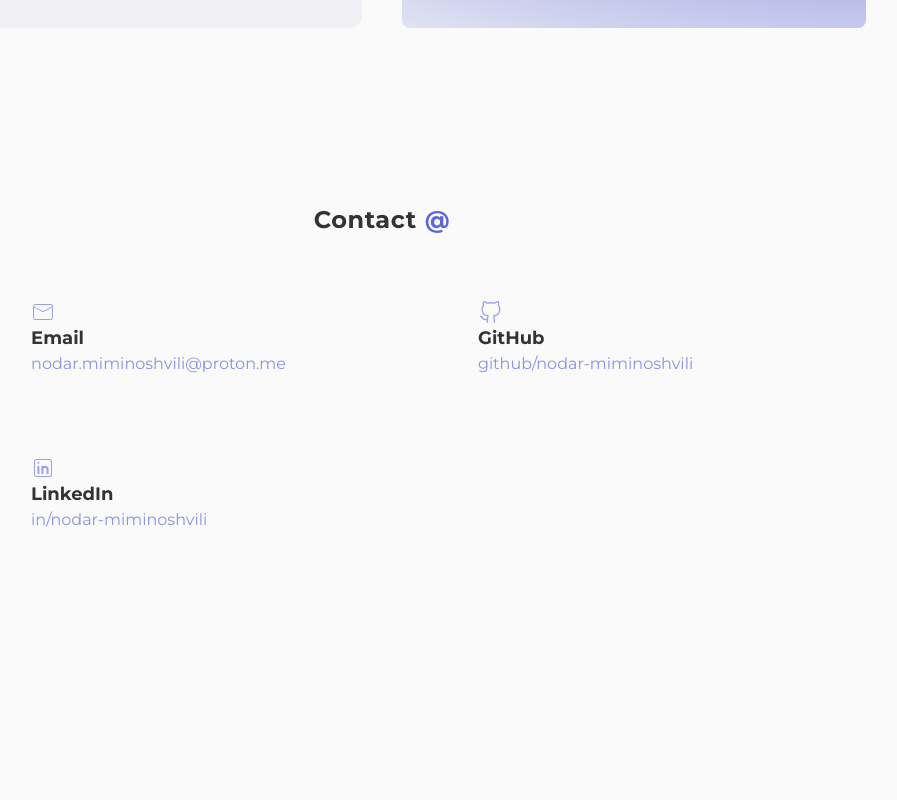
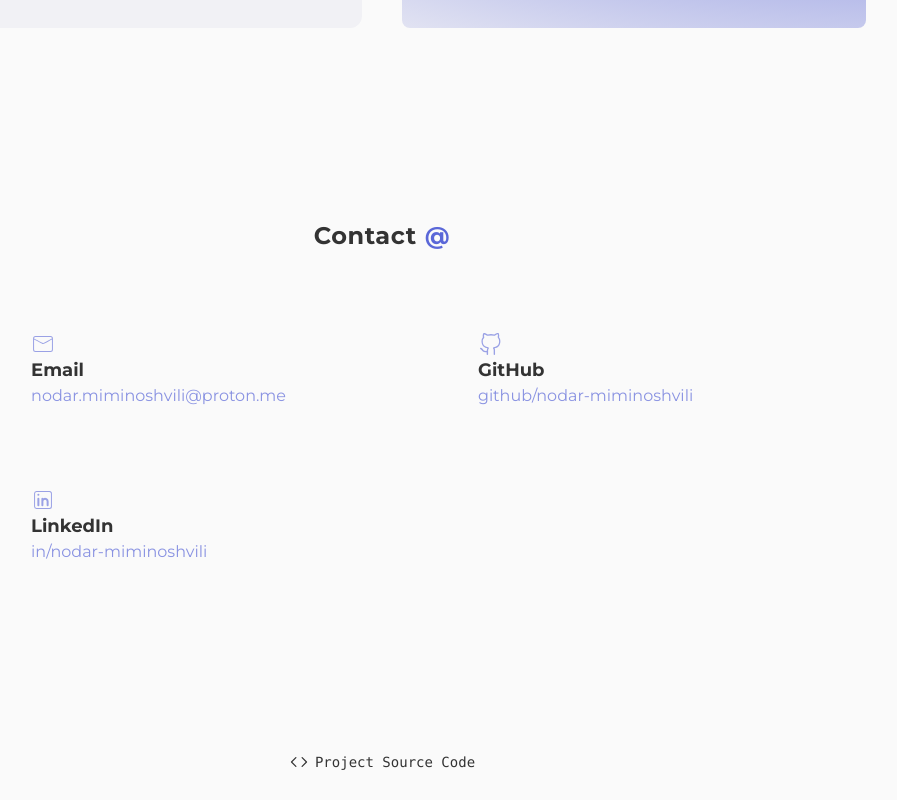
Before and after one commit to nodar-miminoshvili/portfolio, a Next.js app: page / in a window 1280 px wide. Shown: the part 1792-2592 px from the top of the page, without its empty margins (258-1155 px from the left). Before the commit the page ends 2468 px from the top, so only its background shows below. Built offline with nearby package versions, Linux system fonts and the light colour scheme; no server answers.

Commit message:
Add footer

```diff
--- a/app/components/Contact/Contact.tsx
+++ b/app/components/Contact/Contact.tsx
@@ -27,11 +27,11 @@ const contactLinks = [
 
 const Contact = () => {
   return (
-    <section className="mt-16 py-8 ">
+    <section className="mt-4 xs:mt-20 py-8 ">
       <h4 className="text-center text-2xl font-bold tracking-wide after:content-['@'] after:text-[--accent-color] after:ml-2">
         Contact
       </h4>
-      <ul className="py-12 grid md:grid-cols-[1fr,1fr] gap-12 w-fit mx-auto gap-x-40 ">
+      <ul className="py-16 grid md:grid-cols-[1fr,1fr] gap-12 w-fit mx-auto gap-x-40 ">
         {contactLinks.map((linkDetails, idx) => (
           <ContactLink key={idx} linkDetails={linkDetails} />
         ))}
--- /dev/null
+++ b/app/components/Footer/Footer.tsx
@@ -0,0 +1,20 @@
+import { BsCode as TagIcon } from 'react-icons/bs';
+
+const Footer = () => {
+  return (
+    <footer className="py-7">
+      <a
+        href="https://github.com/nodar-miminoshvili/portfolio"
+        target="_blank"
+        rel="noopener noreferrer"
+        className="w-fit mx-auto flex items-center justify-center gap-1.5 font-mono text-sm font-medium
+        hover:text-[--accent-color] group transition-colors"
+      >
+        <TagIcon className="text-xl group-hover:text-[tomato] transition-colors" /> Project Source
+        Code
+      </a>
+    </footer>
+  );
+};
+
+export default Footer;
--- a/app/components/Projects/GithubLink.tsx
+++ b/app/components/Projects/GithubLink.tsx
@@ -9,8 +9,8 @@ const GithubLink = () => {
         rel="noopener noreferrer"
         className="h-full grid place-content-center text-center"
       >
-        <GithubIcon className="text-6xl xs:text-8xl text-white mx-auto  mb-4 transition-colors duration-500 group-hover:text-black" />
-        <p className="text-xl xs:text-2xl font-semibold text-[--accent-color] text-white text-center leading-relaxed">
+        <GithubIcon className="text-6xl md:text-8xl text-white mx-auto  mb-4 transition-colors duration-500 group-hover:text-black" />
+        <p className="text-xl md:text-2xl font-semibold text-[--accent-color] text-white text-center leading-relaxed">
           See All Projects <br />
           on&nbsp;
           <span className="text-white font-bold transition-colors duration-500 group-hover:text-black">
--- a/app/components/Projects/Projects.tsx
+++ b/app/components/Projects/Projects.tsx
@@ -39,7 +39,7 @@ const Projects = () => {
         Projects
       </h3>
 
-      <ul className="grid grid-cols-1 auto-rows-fr justify-items-center lg:grid-cols-2 lg:grid-rows-2 gap-16 lg:gap-10 py-16 lg:py-20">
+      <ul className="grid grid-cols-1 grid-rows-[1fr,1fr,1fr,14rem] md:grid-rows-none md:auto-rows-fr justify-items-center lg:grid-cols-2 lg:grid-rows-2 gap-16 lg:gap-10 py-16 lg:py-20">
         {projects.map((project, idx) => (
           <Project key={idx} project={project} />
         ))}
--- a/app/layout.tsx
+++ b/app/layout.tsx
@@ -3,6 +3,7 @@ import './globals.css';
 import { Montserrat } from 'next/font/google';
 import Header from './components/Header/Header';
 import { cookies } from 'next/headers';
+import Footer from './components/Footer/Footer';
 
 const montserrat = Montserrat({
   weight: ['400', '500', '600', '700'],
@@ -30,6 +31,7 @@ export default async function RootLayout({
       <body className={`${montserrat.className} antialiased`}>
         <Header theme={theme} />
         {children}
+        <Footer />
       </body>
     </html>
   );
```
